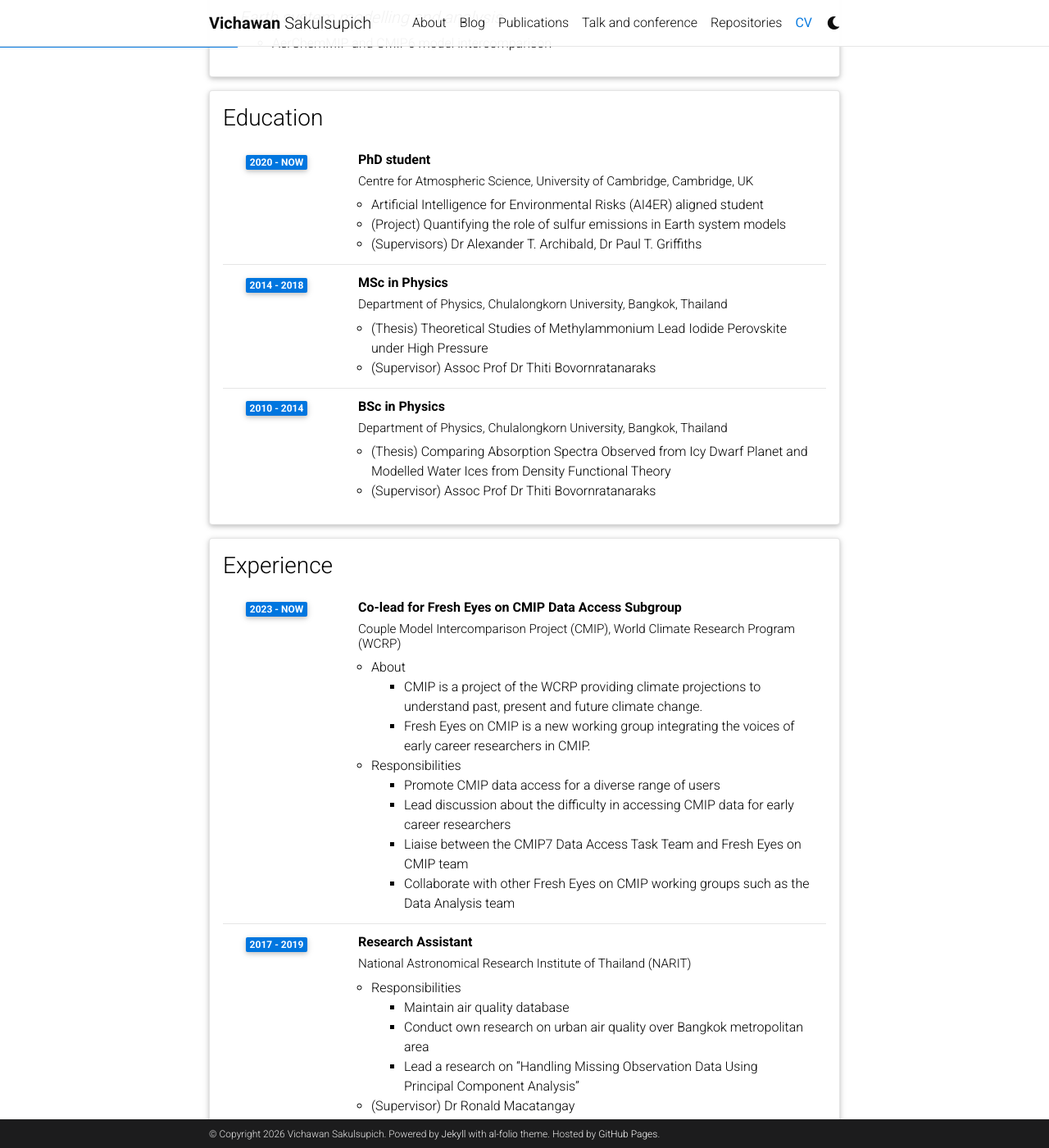
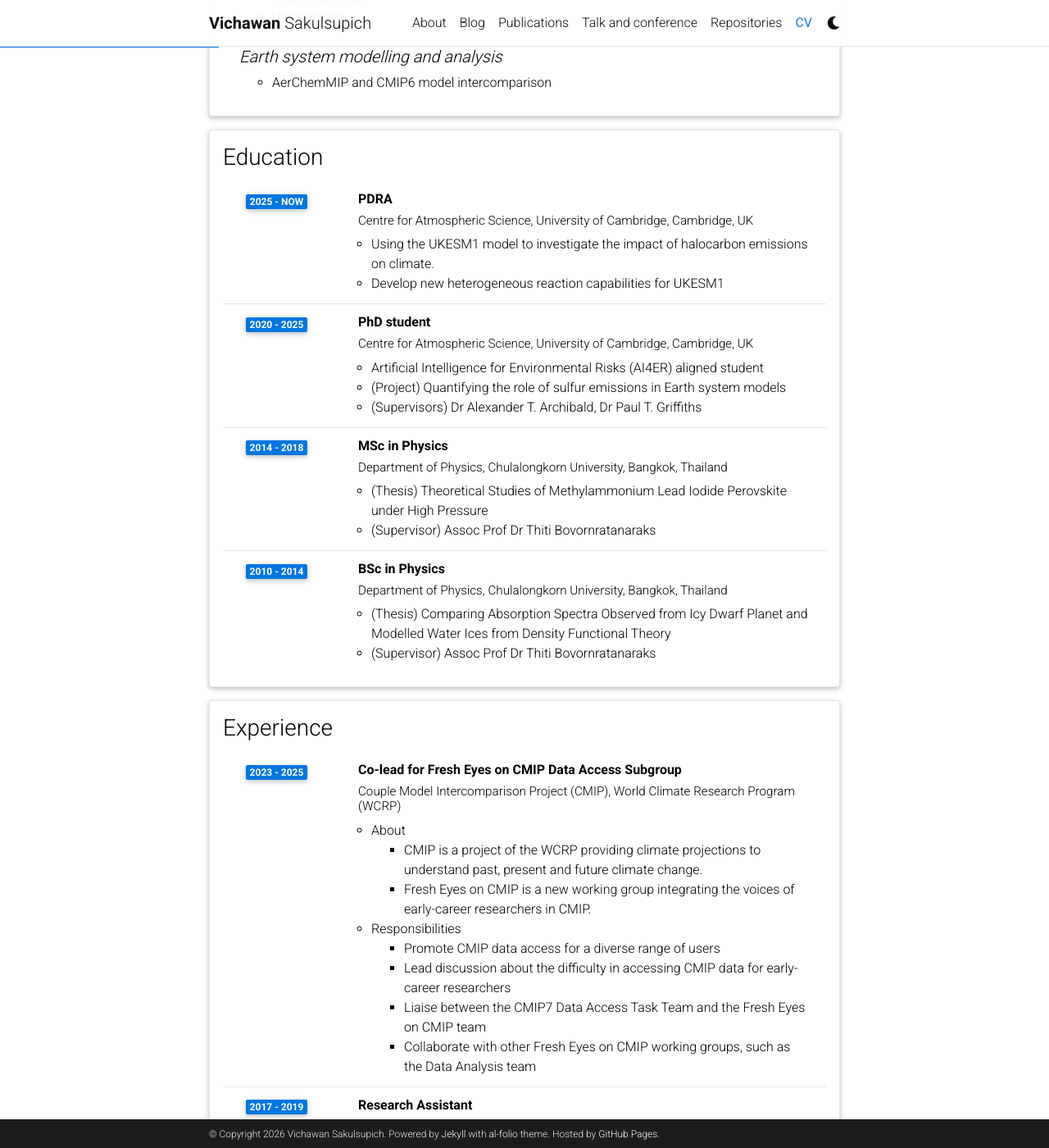
Before and after one commit to vichawans/vichawans.github.io, a Jekyll site: the page built from _pages/cv.md, in a window 1280 px wide and 1400 px high, scrolled down 507 px. Shown: the whole window at 82% size. Built offline with Jekyll 4.4.1, drawn with Linux system fonts in a browser that asks for light colours; comment, search, counter and statistics services are not loaded; a style sheet for code colours, icons or effects is not loaded; some of the changed text lies outside the part shown.

Commit message:
Revise CV entries and fix formatting issues
Updated CV with new positions, corrected years, and improved descriptions.

```diff
--- a/_data/cv.yml
+++ b/_data/cv.yml
@@ -12,6 +12,8 @@
     - title: Atmospheric chemistry and climate interactions
       items:
         - Sulfur dioxide oxidation, aerosol, cloud, and climate interactions
+        - Wildfire aerosols
+        - Halocarbons
     - title: Earth system modelling and analysis
       items:
         - AerChemMIP and CMIP6 model intercomparison
@@ -19,9 +21,16 @@
 - title: Education
   type: time_table
   contents:
+    - title: PDRA
+      institution: Centre for Atmospheric Science, University of Cambridge, Cambridge, UK
+      year: 2025 - Now
+      description:
+        - Using the UKESM1 model to investigate the impact of halocarbon emissions on climate.
+        - Develop new heterogeneous reaction capabilities for UKESM1
+
     - title: PhD student
       institution: Centre for Atmospheric Science, University of Cambridge, Cambridge, UK
-      year: 2020 - NOW
+      year: 2020 - 2025
       description:
         - Artificial Intelligence for Environmental Risks (AI4ER) aligned student
         - (Project) Quantifying the role of sulfur emissions in Earth system models
@@ -46,18 +55,18 @@
   contents:
     - title: Co-lead for Fresh Eyes on CMIP Data Access Subgroup
       institution: Couple Model Intercomparison Project (CMIP), World Climate Research Program (WCRP)
-      year: 2023 - NOW
+      year: 2023 - 2025
       description:
         - title: About
           contents:
           - CMIP is a project of the WCRP providing climate projections to understand past, present and future climate change.
-          - Fresh Eyes on CMIP is a new working group integrating the voices of early career researchers in CMIP.
+          - Fresh Eyes on CMIP is a new working group integrating the voices of early-career researchers in CMIP.
         - title: Responsibilities
           contents:
             - Promote CMIP data access for a diverse range of users
-            - Lead discussion about the difficulty in accessing CMIP data for early career researchers
-            - Liaise between the CMIP7 Data Access Task Team and Fresh Eyes on CMIP team
-            - Collaborate with other Fresh Eyes on CMIP working groups such as the Data Analysis team
+            - Lead discussion about the difficulty in accessing CMIP data for early-career researchers
+            - Liaise between the CMIP7 Data Access Task Team and the Fresh Eyes on CMIP team
+            - Collaborate with other Fresh Eyes on CMIP working groups, such as the Data Analysis team
 
     - title: Research Assistant
       institution: National Astronomical Research Institute of Thailand (NARIT)
@@ -66,7 +75,7 @@
         - title: Responsibilities
           contents:
             - Maintain air quality database
-            - Conduct own research on urban air quality over Bangkok metropolitan area
+            - Conduct own research on urban air quality over the Bangkok metropolitan area
             - Lead a research on “Handling Missing Observation Data Using Principal Component Analysis”
         - (Supervisor) Dr Ronald Macatangay
 
@@ -121,8 +130,8 @@
       description:
         - title: Responsibilities
           contents:
-            - Representing the students at college level
-            - Publishing students newsletters
+            - Representing the students at the college level
+            - Publishing students\' newsletters
             - Facilitating academic and social events
 
     - title: Public Outreach Assistant
@@ -132,11 +141,11 @@
         - title: Responsibilities
           contents:
             - Writing press releases for the Atmospheric Research Unit
-            - Teaching as teaching assistant in Aerosol modelling workshop
+            - Teaching as a teaching assistant in the aerosol modelling workshop
             - Facilitating the NASA Land-Cover and Land-Use Change (LCLUC) conference
 
     - title: Teaching Assistant (TA)
-      institution: Chulalongkorn University, Bangkok Thailand
+      institution: Chulalongkorn University, Bangkok, Thailand
       year: 2016-2017
       description:
         - title: Responsibilities
@@ -147,4 +156,4 @@
 - title: Other Interests
   type: list
   contents:
-    - <u>Hobbies:</u> Birdwatching, Coffee brewing, Gardening, Knitting, Board gaming.
+    - <u>Programming:</u> Reproducible research
```
